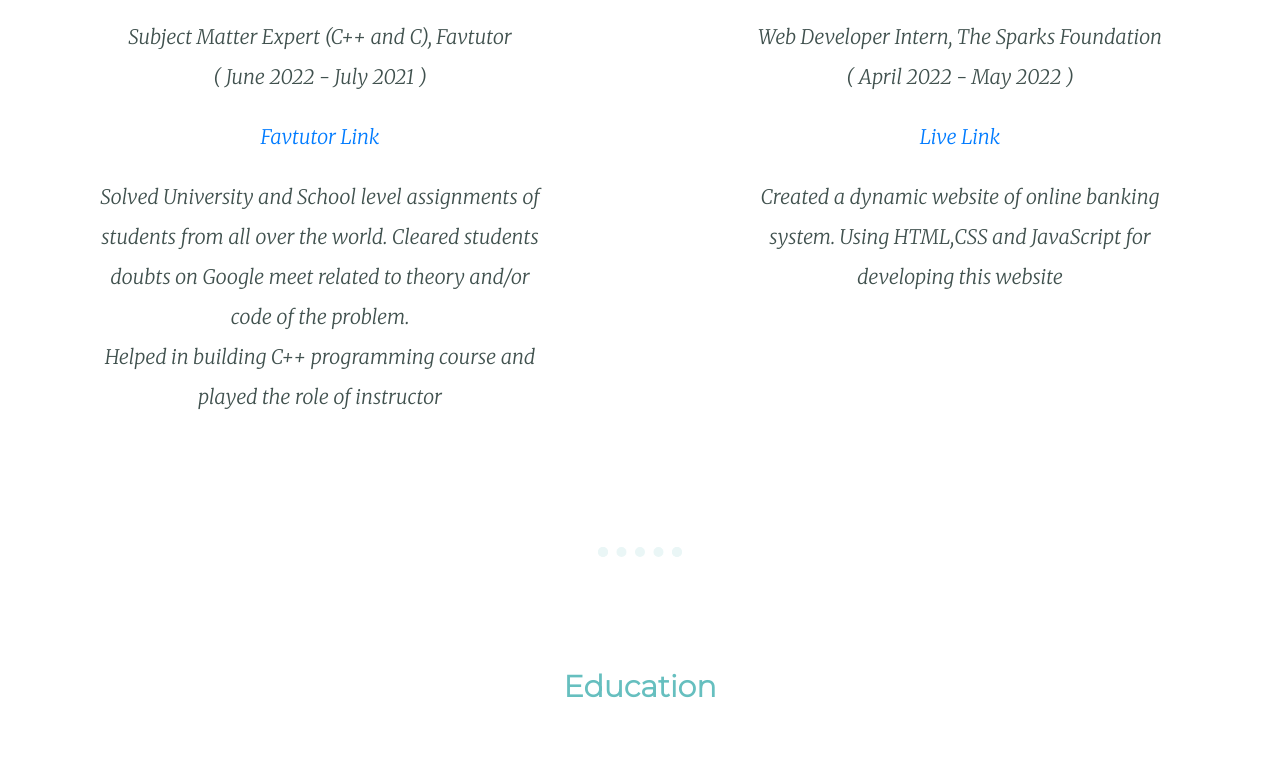
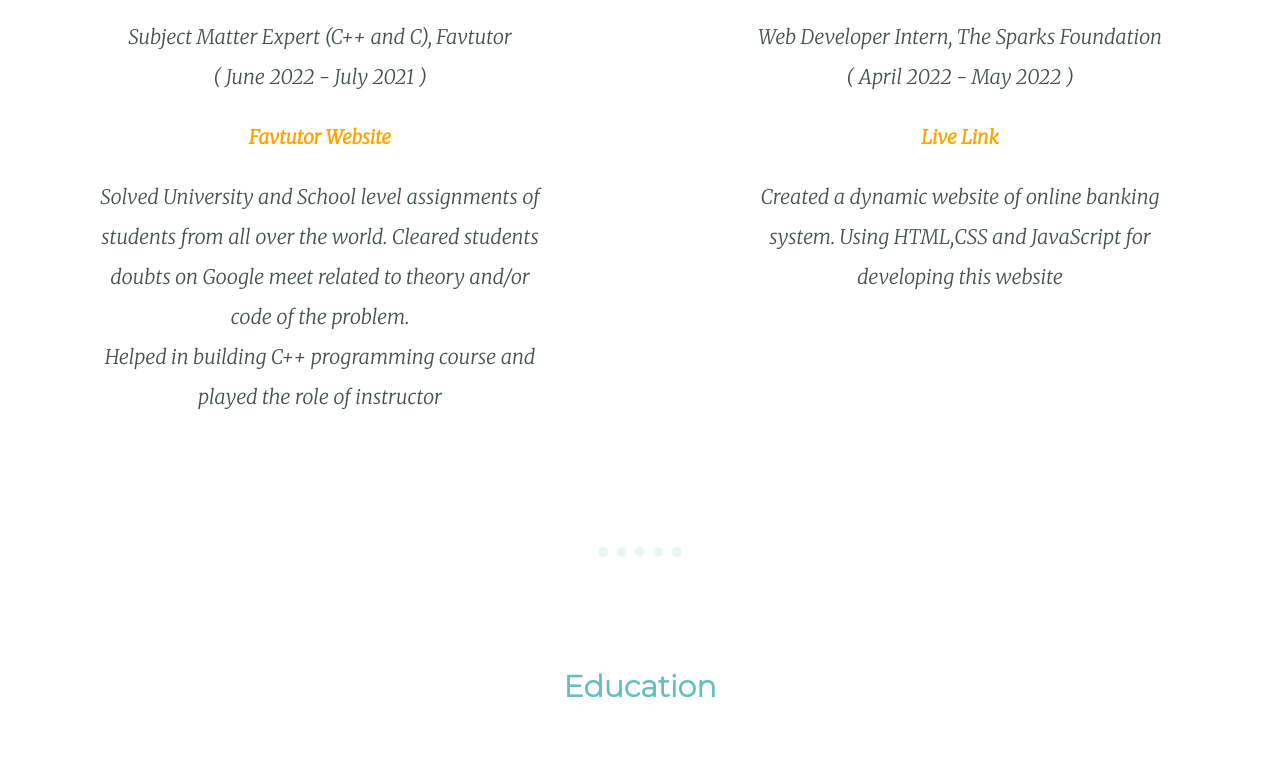
Before and after one commit to pahadiaarun/Portfolio, a plain HTML site: page index.html in a window 1280 px wide. Shown: the part 2586-3362 px from the top of the page. Drawn offline with Linux system fonts and the light colour scheme.

Commit message:
Update index.html

```diff
--- a/index.html
+++ b/index.html
@@ -61,7 +61,7 @@
               </div>
               <div class="Webskill">
                 <p class="exp-para">Subject Matter Expert (C++ and C), Favtutor <br> ( June 2022 - July 2021 )</p>
-                <a href="https://favtutor.com/">Favtutor Link</a>
+                <a class="cpplink" href="https://favtutor.com/">Favtutor Website</a>
                 <p>Solved University and School level assignments of students from all over the world. Cleared students doubts on Google meet related to theory and/or code of the problem.<br>Helped in building C++ programming course and played the role of instructor</p>
               </div>
             </div>
@@ -69,7 +69,7 @@
               <div class="grip"><img class="gripimg" src="images/grip.png" alt="grip-logo"></div>
               <div class="gripF">
                 <p class="exp-para">Web Developer Intern, The Sparks Foundation <br>( April 2022 - May 2022 )</p>
-                <a href="https://pahadiaarun.github.io/Banking_system/">Live Link</a>
+                <a class="griplink" href="https://pahadiaarun.github.io/Banking_system/">Live Link</a>
                 <p>Created a dynamic website of online banking system. Using HTML,CSS and JavaScript for developing this website</p>
               </div>
             </div>
```
